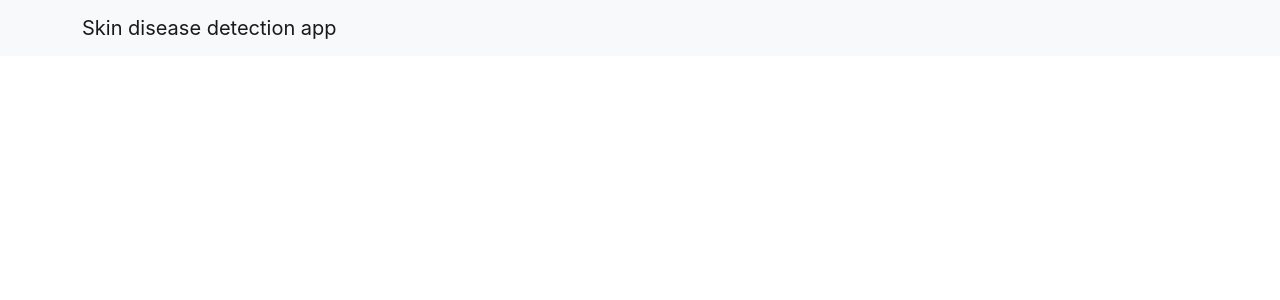
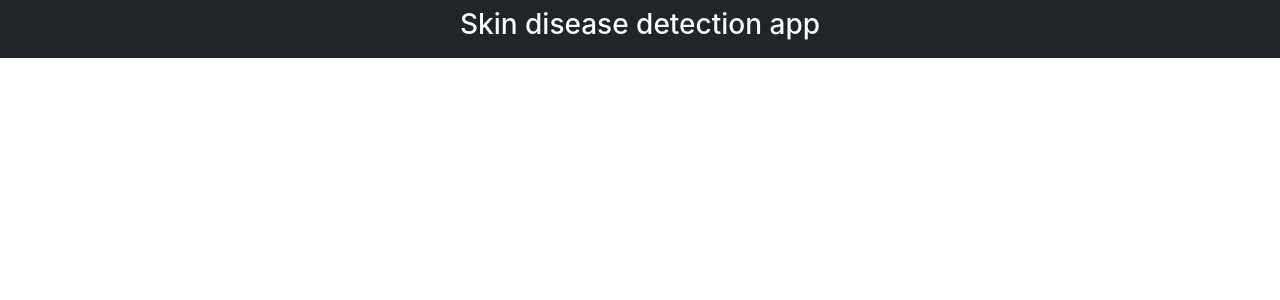
Before and after one commit to wysockif/skin-disease-classification-app, a React (Create React App) app in the folder src/frontend/: page / in a window 1280 px wide. Shown: the top 300 px of the page. Built offline with nearby package versions, Linux system fonts and the light colour scheme.

Commit message:
Add navbar with title

```diff
--- a/src/frontend/src/App.css
+++ /dev/null
@@ -1,38 +0,0 @@
-.App {
-  text-align: center;
-}
-
-.App-logo {
-  height: 40vmin;
-  pointer-events: none;
-}
-
-@media (prefers-reduced-motion: no-preference) {
-  .App-logo {
-    animation: App-logo-spin infinite 20s linear;
-  }
-}
-
-.App-header {
-  background-color: #282c34;
-  min-height: 100vh;
-  display: flex;
-  flex-direction: column;
-  align-items: center;
-  justify-content: center;
-  font-size: calc(10px + 2vmin);
-  color: white;
-}
-
-.App-link {
-  color: #61dafb;
-}
-
-@keyframes App-logo-spin {
-  from {
-    transform: rotate(0deg);
-  }
-  to {
-    transform: rotate(360deg);
-  }
-}
--- a/src/frontend/src/App.tsx
+++ /dev/null
@@ -1,17 +0,0 @@
-import './App.css';
-import * as React from 'react'
-import {Navbar, NavbarBrand} from "reactstrap";
-
-function App() {
-    return (
-        <div className="App">
-            <Navbar color="light" light expand="lg" container="sm">
-                <NavbarBrand>
-                    Skin disease detection app
-                </NavbarBrand>
-            </Navbar>
-        </div>
-    );
-}
-
-export default App;
--- /dev/null
+++ b/src/frontend/src/containers/App.tsx
@@ -0,0 +1,14 @@
+import * as React from 'react'
+import {Navbar} from "reactstrap";
+
+function App() {
+    return (
+        <Navbar color="dark" dark container="fluid">
+            <div className="text-center col-12">
+                <h3 className="text-light">Skin disease detection app</h3>
+            </div>
+        </Navbar>
+    );
+}
+
+export default App;
--- a/src/frontend/src/index.tsx
+++ b/src/frontend/src/index.tsx
@@ -1,7 +1,7 @@
 import React from 'react';
 import ReactDOM from 'react-dom';
 import './index.css';
-import App from './App';
+import App from './containers/App';
 
 ReactDOM.render(
   <React.StrictMode>
--- /dev/null
+++ b/src/frontend/src/react-app-env.d.ts
@@ -0,0 +1 @@
+/// <reference types="react-scripts" />
```
